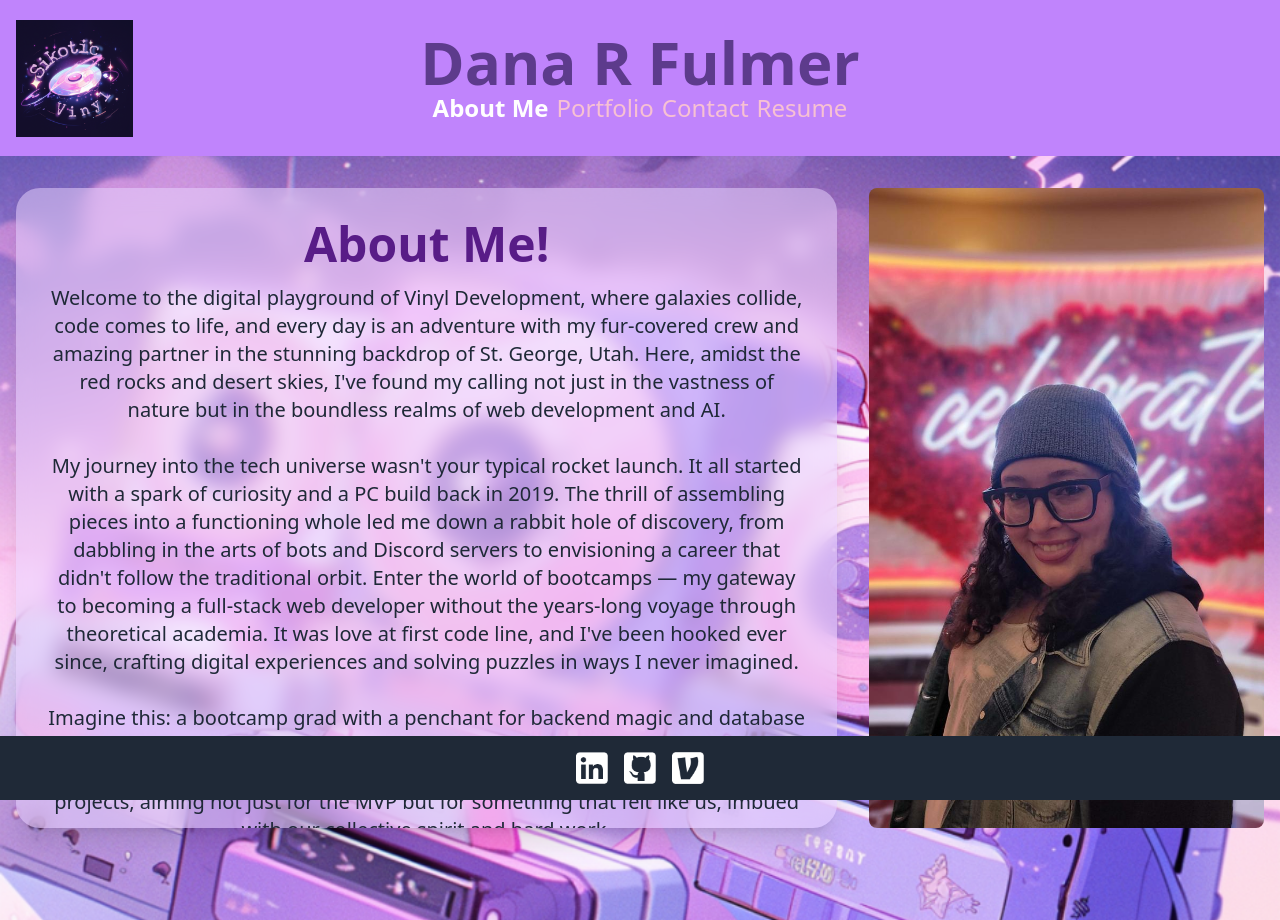
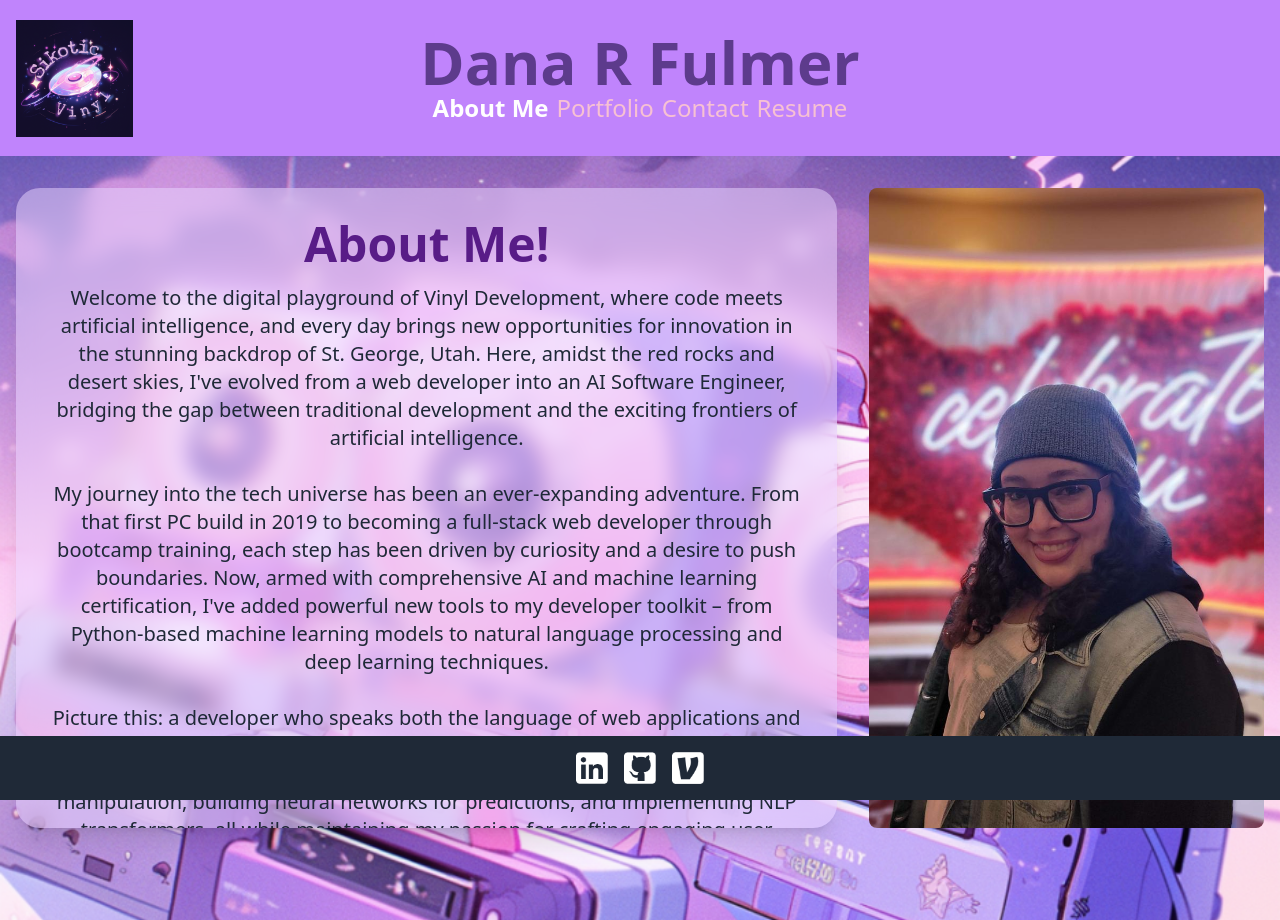
Before and after one commit to SikoticVinyl/SiksReactPortfolio, a React (Vite) app: page / in a window 1280 px wide. Built offline with nearby package versions, Linux system fonts and the light colour scheme.

Commit message:
Updated AboutMe Content.

```diff
--- a/src/components/AboutMe.jsx
+++ b/src/components/AboutMe.jsx
@@ -8,26 +8,27 @@ function AboutMe() {
         <div className="md:col-span-2 bg-purple-200 bg-opacity-50 rounded-3xl p-8 text-center shadow-xl overflow-auto" style={{ maxHeight: '80vh', backdropFilter: 'blur(10px)' }}>
           <h2 className="text-3xl md:text-4xl lg:text-5xl font-semibold mb-4 text-center text-purple-900">About Me!</h2>
           <p className="text-base md:text-lg lg:text-xl text-gray-800">
-            {/*About Me content*/}
-            Welcome to the digital playground of Vinyl Development, where galaxies collide, code comes to life, and every day is an adventure with my fur-covered crew and amazing partner in the stunning backdrop of St. George, Utah. Here, amidst the red rocks and desert skies, I've found my calling not just in the vastness of nature but in the boundless realms of web development and AI.
+            Welcome to the digital playground of Vinyl Development, where code meets artificial intelligence, and every day brings new opportunities for innovation in the stunning backdrop of St. George, Utah. Here, amidst the red rocks and desert skies, I've evolved from a web developer into an AI Software Engineer, bridging the gap between traditional development and the exciting frontiers of artificial intelligence.
             <br /><br />
-            My journey into the tech universe wasn't your typical rocket launch. It all started with a spark of curiosity and a PC build back in 2019. The thrill of assembling pieces into a functioning whole led me down a rabbit hole of discovery, from dabbling in the arts of bots and Discord servers to envisioning a career that didn't follow the traditional orbit. Enter the world of bootcamps — my gateway to becoming a full-stack web developer without the years-long voyage through theoretical academia. It was love at first code line, and I've been hooked ever since, crafting digital experiences and solving puzzles in ways I never imagined.
+            My journey into the tech universe has been an ever-expanding adventure. From that first PC build in 2019 to becoming a full-stack web developer through bootcamp training, each step has been driven by curiosity and a desire to push boundaries. Now, armed with comprehensive AI and machine learning certification, I've added powerful new tools to my developer toolkit – from Python-based machine learning models to natural language processing and deep learning techniques.
             <br /><br />
-            Imagine this: a bootcamp grad with a penchant for backend magic and database design, finding zen in the orderly rows of data and the challenge of turning concepts into code. That's me. I thrived on the collaborative energy of group projects, aiming not just for the MVP but for something that felt like us, imbued with our collective spirit and hard work.
+            Picture this: a developer who speaks both the language of web applications and artificial intelligence, finding harmony in the intersection of frontend finesse and AI innovation. I've mastered the art of creating Python scripts for data manipulation, building neural networks for predictions, and implementing NLP transformers, all while maintaining my passion for crafting engaging user experiences.
             <br /><br />
-            But why stop at web development? The universe of AI beckons with its promise of uncharted territories. From crafting new universes with Midjourney to dialogues with ChatGPT, I've glimpsed the future, and I'm ready to dive in. By the end of 2024, I'll be wrapping my mind around AI even more, with plans to blend these new skills into a universe where web development meets intelligent innovation.
+            As an AI developer, I believe in staying deeply informed about the broader implications of artificial intelligence. I actively follow and analyze AI's impact across multiple sectors – from its influence on financial markets and energy consumption to its socioeconomic effects and ethical considerations. This comprehensive understanding shapes my approach to development, ensuring that I create solutions that are not just technically sound but also ethically responsible and sustainable.
             <br /><br />
-            Freelancing is my starship, offering the freedom to explore new worlds of creativity and apply my skills in meaningful ways while building my professional cosmos. React, databases, and bringing dream projects to life are just the beginning. What sets me apart? A gamer's eye for detail, a storyteller's heart, and a knack for making the complex feel simple, ensuring every user's journey is intuitive, engaging, and fun!
+            The future of AI in gaming and web experiences drives my current projects. I'm developing an AI-enhanced gaming companion through Overwolf, crafting intelligent Discord bots, and working on transforming this very portfolio into an interactive, analytics-driven experience. These projects aren't just about showcasing technical skills – they're about creating meaningful interactions between users and AI technology.
             <br /><br />
-            Beyond the screen, life is an open-world game. Whether I'm rolling dice for a critical hit in our weekly Dungeons & Dragons campaign, leading my gaming community on Discord, or cycling through the stunning landscapes of Utah with my partner and our energetic border collie-corgi mix, Koda, every day is a new adventure. My latest quest? Mastering the art of baking focaccia bread, proof that even in the kitchen, I'm all about leveling up. These quests, from virtual dungeons to the real-world trails, ignite my creativity and infuse my approach to problem-solving and design with a unique blend of fun and functionality.
+            Freelancing remains my launchpad for exploration, offering opportunities to integrate AI solutions into web applications and tackle diverse challenges. What sets me apart? A full-stack developer's architectural vision, an AI engineer's analytical mindset, and a gamer's dedication to leveling up – ensuring every project benefits from both technical excellence and creative innovation.
             <br /><br />
-            Looking forward, I see a path filled with coding challenges, AI explorations, and projects that spark joy and innovation. My mission? To craft digital experiences that resonate, entertain, and make a difference, all while navigating the tech landscape with ethics and empathy. And who knows? Perhaps I'll also design that ultimate biking app for dog lovers or bring more AI companions into our online communities.
+            Life beyond the screen continues to fuel my creativity. At the heart of it all is our vibrant gaming community on Discord, where a close-knit group of adult gamers gather to unwind and share adventures. When I'm not coding or gaming, you'll find me cycling through Utah's breathtaking landscapes with my partner and our energetic border collie-corgi mix, Koda. As we look toward the future, we're excited about the prospect of purchasing our first home, where we dream of creating a space that combines our love for technology with sustainable living through smart home automation and garden planning.
             <br /><br />
-            So, to all potential collaborators and clients drifting through this digital galaxy: if you're looking for a developer who blends passion, creativity, and a gamer's enthusiasm for new challenges, you've landed in the right place. Let's join forces and create something out of this world.
+            Looking forward, I see endless possibilities at the intersection of web development and AI. My mission? To create intelligent, accessible applications that make a real difference, while maintaining a strong commitment to ethical AI development. Whether developing AI-enhanced gaming experiences, building smarter web solutions, or crafting tools that bridge the gap between traditional web development and artificial intelligence, I prioritize responsible innovation that considers both technological advancement and societal impact.
             <br /><br />
-            Welcome to my portfolio. I'm Dana Fulmer, ready to level up and bring your digital dreams to life.
+            To all potential collaborators drifting through this digital galaxy: if you're seeking an AI Software Engineer who combines technical expertise with creative vision and an insatiable appetite for learning, while maintaining a thoughtful approach to AI's broader implications, you've landed in the right place. Let's create something extraordinary together, pushing the boundaries of what's possible when web development meets artificial intelligence.
             <br /><br />
-            Let the adventure begin!
+            I'm Dana Fulmer, and I'm ready to transform your ideas into intelligent, innovative solutions.
+            <br /><br />
+            Let's build the future, one line of code at a time.
           </p>
         </div>
         <div className="md:col-span-1 flex justify-center items-center">
```
